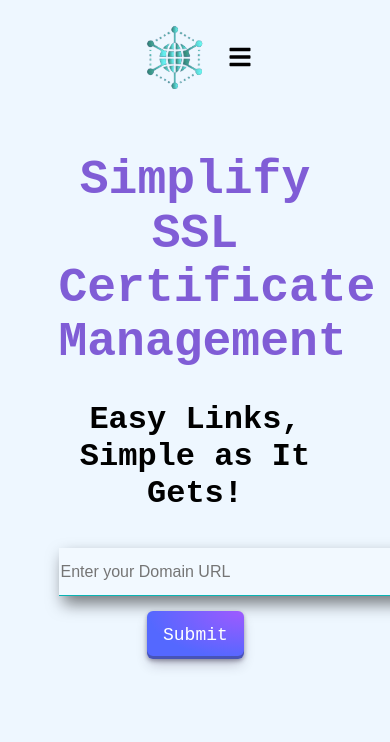
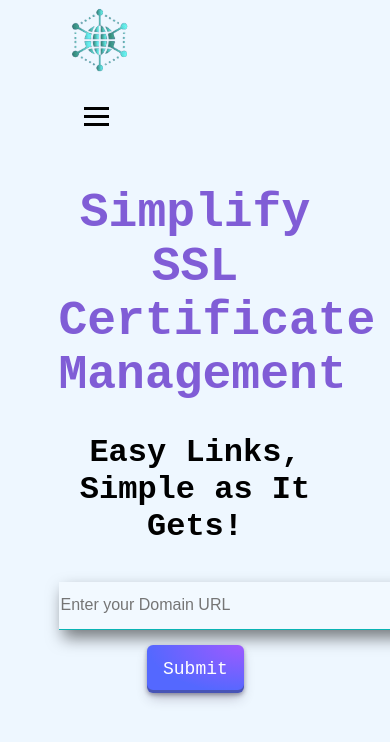
Before and after one commit to HabebNawatha/DomainsSSLManager, a React (Create React App) app in the folder Frontend/: page / in a window 390 px wide. Shown: the top 742 px of the page. Built offline with nearby package versions, Linux system fonts and the light colour scheme.

Commit message:
Navbar condition rendering, profile button , components

```diff
--- a/Frontend/src/assets/styles/NavBarStyle.css
+++ b/Frontend/src/assets/styles/NavBarStyle.css
@@ -1,7 +1,6 @@
 .logo-img{
   width: 70px;
   height: auto;
-
 }
 @keyframes rotation {
   from {
@@ -15,110 +14,143 @@
   animation: rotation 6s infinite linear;
 }
 
-.navbar{
-    font-family: "JetBrains Mono",monospace;
-    display:flex;
+/* Navbar Styles */
+.navbar {
+  display: flex;
+  justify-content: space-between;
+  align-items: center;
+  padding: 1% 2%;
+  z-index: 1000;
+}
+
+.navbar-nav {
+  list-style-type: none;
+  margin: 0;
+  padding: 0;
+  display: flex;
+  position: relative;
+}
+
+.nav-item {
+  margin-left: 10px;
+  position: relative;
+}
+
+.nav-link {
+  color: #000000;
+  font-size: large;
+  font-weight: 500;
+  text-decoration: none;
+  padding: 10px;
+  transition: color 0.3s ease, background-color 0.3s ease;
+  display: flex;
+  align-items: center; /* Align items vertically */
+}
+
+/* Hover effect with line coming from below */
+.nav-item:hover::after {
+  content: "";
+  width: 100%;
+  height: 2px;
+  background-color: #43b4ad;
+  position: absolute;
+  bottom: -4px;
+  left: 0;
+  transition: width 0.3s ease-in-out;
+}
+
+.nav-item:hover .nav-link {
+  color: #43b4ad;
+}
+
+.nav-item::after {
+  content: "";
+  width: 0;
+  height: 2px;
+  background-color: #43b4ad;
+  position: absolute;
+  bottom: -4px;
+  left: 0;
+  transition: width 0.3s ease-in-out;
+}
+
+/* Active state */
+.nav-link.active {
+  color: purple;
+  border-bottom: 2px solid purple;
+}
+
+/* Hamburger Menu */
+.hamburger-menu {
+  display: none;
+}
+
+/* Media Query for Responsive Navbar */
+@media (max-width: 768px) {
+  .navbar {
+    flex-direction: column;
+    align-items: flex-start;
+    z-index: 1000;
+  }
+
+  .navbar-links {
+    width: 100%;
+    display: flex;
+    justify-content: space-between;
     align-items: center;
-    justify-content: space-between;
-    padding: 20px 80px;
-    box-shadow: 0 5px 15px rgba(0,0,0,0,0.06);
-    }
+    padding: 10px;
+  }
 
-#navbar-container{
-  display: flex;
+  .navbar-nav {
+    list-style-type: none;
+    margin: 0;
+    padding: 0;
+    display: flex;
+    flex-direction: column;
+    align-items: flex-end;
+    background-color: #1f283370;
+    position: fixed;
+    top: 0;
+    right: -100%;
+    height: 100vh;
+    width: 70%;
+    transition: all 0.3s ease;
+  }
+
+  .navbar-nav.active {
+    right: 0;
+  }
+
+  .navbar-nav ul {
+    flex-direction: column;
     align-items: center;
     justify-content: center;
-}
-.navbar-container ul{
-    list-style-type: none;
-    padding: 0;
-}
-
-.navbar-container li {
-    display: inline;
-    margin-right: 30px;
-    position: relative;
-    color: #000000;
-    text-decoration: none;
-    font-weight: 600;
-    font-size: 1.3rem;
-    transition: 0.3s ease-in-out;
+    height: 100%;
   }
 
-.navbar-container li:hover::after {
-  content: "";
-    width: 30%;
-    height: 2px;
-    background-color: #17aacf;
-    position: absolute;
-    bottom: -4px;
-    left: 2px;
-    transition: 0.3s ease-in-out;
+  .hamburger-menu {
+    display: block;
+    cursor: pointer;
+    padding: 10px;
   }
 
-  .menu-icon {
-    color: white;
-    display: none;
-  }
-  .mobile{
-    display: none;
-    display: block;
-    visibility: hidden;
+  .bar {
+    width: 25px;
+    height: 3px;
+    background-color: #000000;
+    margin: 5px 0;
+    transition: transform 0.3s, opacity 0.3s;
   }
 
-/*links not activated*/
-  .nav-links{
-    text-decoration: none;
-    color: black;
+  .bar.open:nth-child(1) {
+    transform: translateY(8px) rotate(45deg);
   }
 
-/*links activated*/
-  .nav-links.activated{
-    color: #17aacf;
-  }
-  .nav-links.activated::after{
-    content: "";
-    width: 30%;
-    height: 2px;
-    background-color: #17aacf;
-    position: absolute;
-    bottom: -4px;
-    left: 2px;
-    transition: 0.3s ease-in-out;
+  .bar.open:nth-child(2) {
+    opacity: 0;
   }
 
-  /*styles for active mobile menu*/
-  @media screen and (max-width:760px){
-    #navbar-container {
-      display: flex;
-      flex-direction: column;
-      align-items: flex-start;
-      justify-content: flex-start;
-      position: fixed;
-      padding: 40px 0 0 10px;
-      top: 90px;
-      right: -500px;
-      width: 300px;
-      height: 100vh;
-      background-color: #2a3239;
-      box-shadow: 0 40px 69px rgba(0,0,0,0,0.1);
-      visibility: visible;
-    }
-
-    .menu-icon {
-      color: #000000;
-      display:block;
-      font-size: 24px;
-      cursor: pointer;
-    }
-
-
-    #navbar-container.mobile li {
-      margin-bottom: 25px;
-      display:block;
-    }
-
-    #navbar-container.mobile{
-      right: 0px;
-    }
+  .bar.open:nth-child(3) {
+    transform: translateY(-8px) rotate(-45deg);
   }
+}
--- a/Frontend/src/components/ui/CustomisedModal.tsx
+++ b/Frontend/src/components/ui/CustomisedModal.tsx
@@ -30,7 +30,6 @@ const CustomisedModal: React.FC<CustomisedModalProps> = ({ onClose, title, child
                 <div className="modal-content">
                     {children}
                 </div>
-                <button className='modal-close' onClick={handleClose}> Close </button>
                 <CustomisedButton onClick={handleSubmit}>Add to Dashboard</CustomisedButton>
             </div>
         </div>
--- /dev/null
+++ b/Frontend/src/components/ui/ProfileButton.css
@@ -0,0 +1,63 @@
+/* ProfileButton.css */
+
+.profile-button-container {
+    position: relative;
+    display: inline-block;
+  }
+
+  .profile-button {
+    background-color: transparent;
+    border: none;
+    cursor: pointer;
+    outline: none;
+    padding: 8px;
+  }
+
+  .profile-icon {
+    color: #555;
+    font-size: 1.5rem;
+  }
+
+  .dropdown-content {
+    position: absolute;
+    top: 40px; /* Adjust vertical position */
+    right: 0;
+    background-color: #fff; /* Dropdown background color */
+    box-shadow: 0 0 10px rgba(0, 0, 0, 0.1); /* Optional: Box shadow for dropdown */
+    border: 1px solid #ccc; /* Optional: Border for dropdown */
+    border-radius: 5px; /* Optional: Border radius for dropdown */
+    padding: 10px;
+    z-index: 1; /* Ensure dropdown is above other content */
+    display: flex;
+    flex-direction: column;
+  }
+
+  .dropdown-content.open {
+    display: block;
+  }
+
+  .dropdown-content a {
+    color: #333;
+    text-decoration: none;
+    display: block;
+    padding: 10px;
+    transition: background-color 0.3s ease;
+  }
+
+  .dropdown-content a:hover {
+    background-color: #f1f1f1;
+  }
+
+  .dropdown-option {
+    background-color: transparent;
+    border: none;
+    cursor: pointer;
+    outline: none;
+    padding: 10px;
+    width: 100%;
+    text-align: left;
+  }
+
+  .dropdown-option:hover {
+    background-color: #f1f1f1;
+  }
--- /dev/null
+++ b/Frontend/src/components/ui/ProfileButton.tsx
@@ -0,0 +1,45 @@
+
+import React, { useState } from 'react';
+import { Link } from 'react-router-dom';
+import { FaUser } from 'react-icons/fa';
+import './ProfileButton.css';
+
+type Props = {
+    onLogout: () => void;
+}
+
+const ProfileButton: React.FC<Props> = ({ onLogout }) => {
+    const [isOpen, setIsOpen] = useState(false);
+
+    const toggleDropdown = () => {
+        setIsOpen(!isOpen);
+    };
+
+    const toggleNavbar = () => {
+        setIsOpen(!isOpen);
+    };
+
+    const handleLogout = () => {
+        localStorage.removeItem('accessToken');
+        onLogout();
+        toggleNavbar();
+    }
+
+    return (
+        <div className="profile-button-container">
+            <button className="profile-button" onClick={toggleDropdown}>
+                <FaUser className="profile-icon" />
+            </button>
+            {isOpen && (
+                <div className="dropdown-content">
+                    <Link to="/profile" className="profile-link" onClick={toggleNavbar}> Profile</Link>
+                    <button className="dropdown-option" onClick={handleLogout}>
+                        Logout
+                    </button>
+                </div>
+            )}
+        </div>
+    );
+};
+
+export default ProfileButton;
--- a/Frontend/src/layouts/NavBar.tsx
+++ b/Frontend/src/layouts/NavBar.tsx
@@ -1,67 +1,72 @@
-import { Link, NavLink } from 'react-router-dom';
-import '../assets/styles/NavBarStyle.css'
+import React, { useState, useEffect } from 'react';
+import { Link } from 'react-router-dom';
+import '../assets/styles/NavBarStyle.css';
 import image from '../assets/images/logo.png';
-import { useState } from 'react';
 import { FaBars, FaTimes } from 'react-icons/fa';
-import GetStartedButton from '../components/ui/CustomizedButton';
-
+import ProfileButton from '../components/ui/ProfileButton';
 
 export default function NavBar() {
     const [click, setClick] = useState(false);
+    const [isOpen, setIsOpen] = useState(false);
+    const [isLoggedIn, setIsLoggedIn] = useState(false);
 
-    const handleClick = () => setClick(!click);
+    useEffect(() => {
+        // Check localStorage for a token to determine if user is logged in
+        const token = localStorage.getItem('accessToken');
+        if (token) {
+            setIsLoggedIn(true);
+        } else {
+            setIsLoggedIn(false);
+        }
+    }, []);
 
-    function onClick() {
+    const handleLogout = () => {
+        localStorage.removeItem('accessToken');
+        setIsLoggedIn(false);
+    }
 
-
-    }
+    const toggleNavbar = () => {
+        setIsOpen(!isOpen);
+    };
 
     return (
         <>
-            <nav className='navbar'>
+            <nav className="navbar">
                 <div className='navbar-logo'>
                     <Link to='/'>
                         <img src={image} className="logo-img" alt="Logo" />
                     </Link>
                 </div>
-                <div id='navbar-container' className={click ? "#navbar-container mobile" : "navbar-container"}>
-                    <ul>
-                        <li className='nav-item'>
-                            <NavLink
-                                to="/"
-                                className={({ isActive }) =>
-                                    "nav-links" + (isActive ? " activated" : "")}
-                            >
-                                Home
-                            </NavLink>
-
+                <div className="navbar-links">
+                    <div className="hamburger-menu" onClick={toggleNavbar}>
+                        <div className={`bar ${isOpen ? 'open' : ''}`}></div>
+                        <div className={`bar ${isOpen ? 'open' : ''}`}></div>
+                        <div className={`bar ${isOpen ? 'open' : ''}`}></div>
+                    </div>
+                    <ul className={`navbar-nav ${isOpen ? 'active' : ''}`}>
+                        <li className="nav-item">
+                            <Link to="/" className="nav-link" onClick={toggleNavbar}> Home</Link>
                         </li>
-                        <li className='nav-item'>
-                            <NavLink
-                                to="/aboutus"
-                                className={({ isActive }) => "nav-links" + (isActive ? " activated" : "")}
-                            >
-                                About Us
-                            </NavLink>
-
+                        <li className="nav-item">
+                            <Link to="/aboutus" className="nav-link" onClick={toggleNavbar}> About</Link>
                         </li>
-                        <NavLink
-                            to="/getstarted"
-                            className="get-started-nav-link">
-                            <GetStartedButton buttonText="Get Started" onClick={onClick} />
-                        </NavLink>
-                        <NavLink
-                            to="/dashboard"
-                            className="get-started-nav-link">
-                            <GetStartedButton buttonText="My Dashboard" onClick={onClick} />
-                        </NavLink>
+                        {isLoggedIn ? (
+                            <>
+                                <li className="nav-item">
+                                    <Link to="/dashboard" className="nav-link" onClick={toggleNavbar}> Dashboard</Link>
+                                </li>
+                                <li className="nav-item">
+                                    <ProfileButton onLogout={handleLogout}/>
+                                </li>
+                            </>
+                        ) : (
+                            <li className="nav-item">
+                                <Link to="/login" className="nav-link" onClick={toggleNavbar}> Login</Link>
+                            </li>
+                        )}
                     </ul>
-
                 </div>
-                <i className='menu-icon' onClick={handleClick}>
-                    {click ? <FaTimes /> : <FaBars />}</i>
             </nav>
-
         </>
-    )
+    );
 }
```
